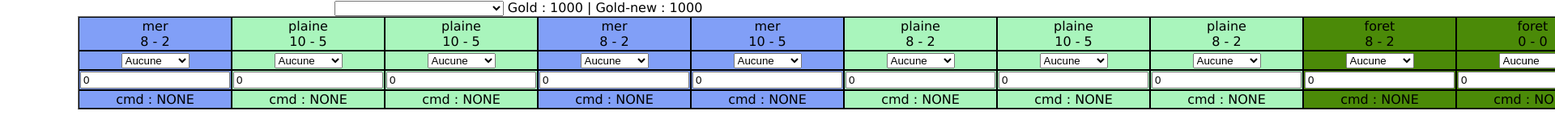
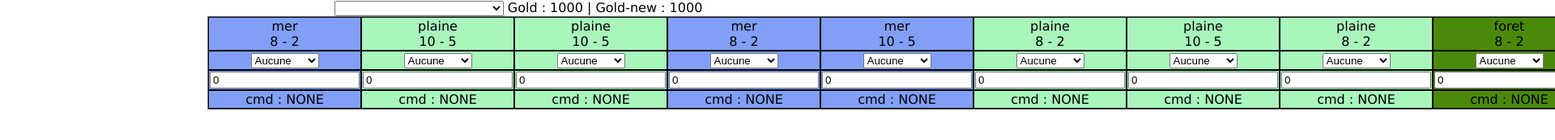
Before and after one commit to jnbs77/flatters, a plain HTML site: page flatters.html in a window 1280 px wide. Shown: the top 174 px of the page at 81% size, 1920 px wide, since content can reach past the window. Drawn offline with Linux system fonts and the light colour scheme.

Commit message:
Modif largeur

```diff
--- a/flatters.html
+++ b/flatters.html
@@ -11,7 +11,7 @@
 </head>
 <body ng-app="app">
 
-  <div ng-controller="terrainCtrl" style="width: 85%; text-align: center; margin: 0 auto;">
+  <div ng-controller="terrainCtrl" style="width: 60%; text-align: center; margin: 0 auto;">
 
   <select ng-model="ordre">
   <option value="name">Tri par nom</option>
```
